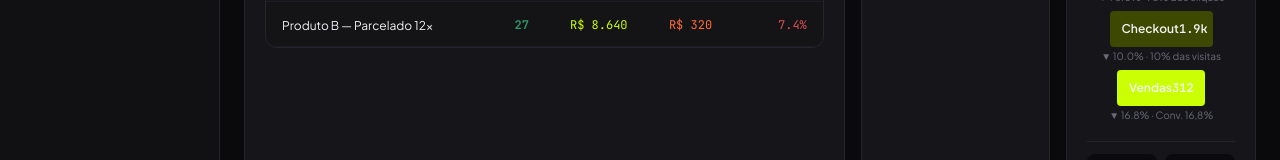
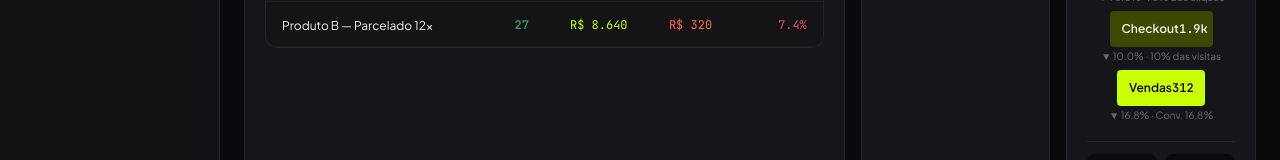
Before and after one commit to patrickdiaas/mediaflow, a Next.js app in the folder pdgrowth-vendas/: page / in a window 1280 px wide. Shown: the part 1285-1445 px from the top of the page. Built offline with nearby package versions, Linux system fonts and the light colour scheme; a web font is replaced by a local one.

Commit message:
Fix funnel.tsx: merge duplicate style attributes into one
https://claude.ai/code/session_01E481bC4KWNQ4HNx712UVPN

```diff
--- a/pdgrowth-vendas/components/funnel.tsx
+++ b/pdgrowth-vendas/components/funnel.tsx
@@ -18,8 +18,7 @@ export default function Funnel({ steps }: { steps: FunnelStep[] }) {
             <div className="flex items-center justify-center" style={{ paddingInline: `${i * 5}%` }}>
               <div
                 className="w-full rounded flex items-center justify-between px-3 py-2.5 text-xs font-semibold"
-                style={{ color: i === 4 ? "#0A0A0C" : "#F2F2F5" }}
-                style={{ background: colors[i] }}
+                style={{ background: colors[i], color: i === 4 ? "#0A0A0C" : "#F2F2F5" }}
               >
                 <span>{step.label}</span>
                 <span className="font-mono">{fmt(step.value)}</span>
```
